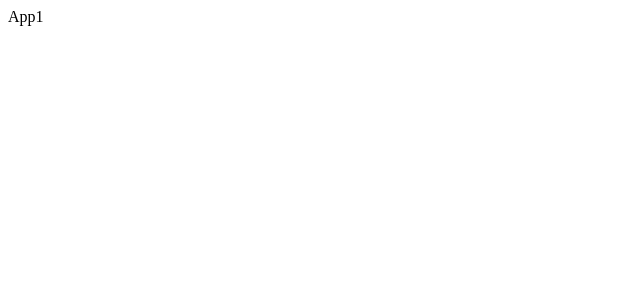
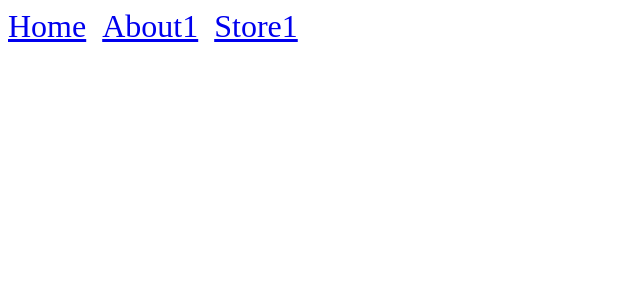
Before and after one commit to bobbyDeepak1415/code_splitting, a React (Vite) app: page /store1 in a window 1280 px wide. Shown: the top 300 px of the page, without its empty margins (0-640 px from the left). Built offline with nearby package versions, Linux system fonts and the light colour scheme.

Commit message:
changes made

```diff
--- a/src/components/App1.jsx
+++ b/src/components/App1.jsx
@@ -1,11 +1,40 @@
-import React from 'react'
+import React from "react";
+import { Link, Route, Routes } from "react-router-dom";
+import Home from "./Home";
+import About1 from "./About1";
+import Home1 from "./Home1";
+import Store1 from "./Store1";
 
 const App1 = () => {
   return (
     <div>
-      App1
+      <Routes>
+        <Route path="/" element={<NavWrapper />}>
+          <Route path="/" element={<Home1 />}>
+            Home
+          </Route>
+          <Route path="/about1" element={<About1 />}>
+            About
+          </Route>
+          <Route path="/store1" element={<Store1 />}>
+            Store
+          </Route>
+        </Route>
+      </Routes>
     </div>
-  )
+  );
+};
+
+export default App1;
+
+function NavWrapper() {
+  return (
+    <div>
+      <nav style={{display:"flex",fontSize:"2rem",gap:"1rem"}}>
+        <Link to="/">Home</Link>
+        <Link to="/about1">About1</Link>
+        <Link to="/store1">Store1</Link>
+      </nav>
+    </div>
+  );
 }
-
-export default App1
```
